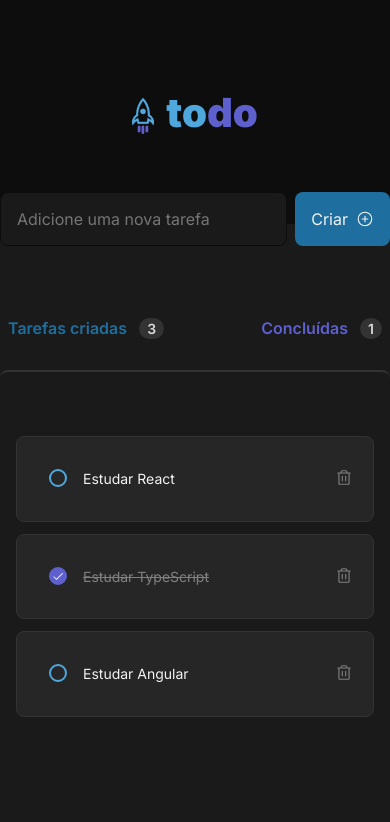
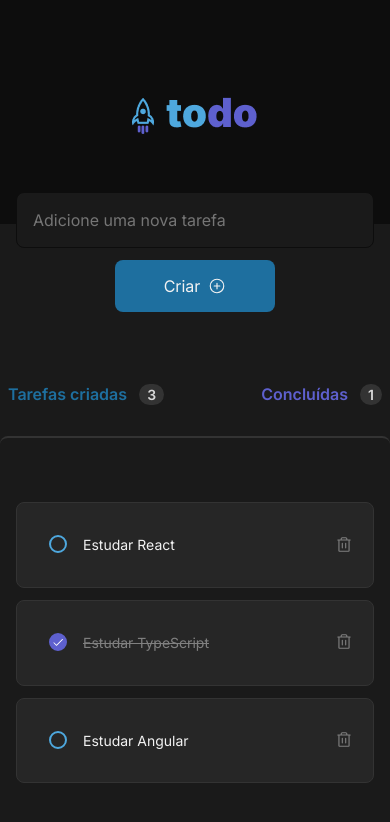
Before and after one commit to tha-lias/todoList-react, a React (Vite) app: page / in a window 390 px wide. Shown: the top 822 px of the page. Built offline with nearby package versions, Linux system fonts and the light colour scheme.

Commit message:
Feat: responsividade

```diff
--- a/src/components/TaskInput/TaskInput.module.css
+++ b/src/components/TaskInput/TaskInput.module.css
@@ -2,20 +2,21 @@
   display: flex;
   justify-content: center;
   gap: 0.5rem;
-
   height: 3.375rem;
   margin-top: -2rem;
+  padding: 0 1rem; /* evita que o conteúdo encoste nas bordas em telas pequenas */
 }
 
 .formTask input {
   border: 1px solid var(--gray-700);
   border-radius: 0.5rem;
   padding: 1rem;
+  color: var(--gray-100);
+  line-height: 140%;
 
-  width: 39.875rem;
-  color: var(--gray-100);
-
-  line-height: 140%;
+  width: 100%;
+  max-width: 39.875rem;
+  box-sizing: border-box;
 }
 
 .formTask button {
@@ -31,8 +32,22 @@
   gap: 0.5rem;
 
   transition: background-color 0.1s;
+  width: 100%;
+  max-width: 10rem;
+  justify-content: center;
 }
 
-.formTask button:hover {
-  background-color: var(--blue-500);
+
+@media (max-width: 600px) {
+  .formTask {
+    flex-direction: column;
+    align-items: center;
+    height: auto;
+    gap: 0.75rem;
+  }
+
+  .formTask input,
+  .formTask button {
+    width: 100%;
+  }
 }
```
Also changed, not shown: 1 other file (tests, documents, lock files or other folders).
